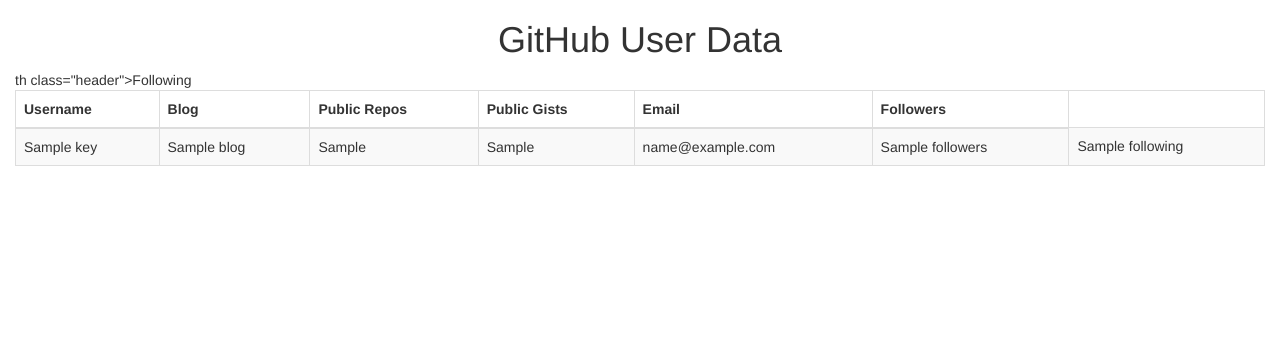
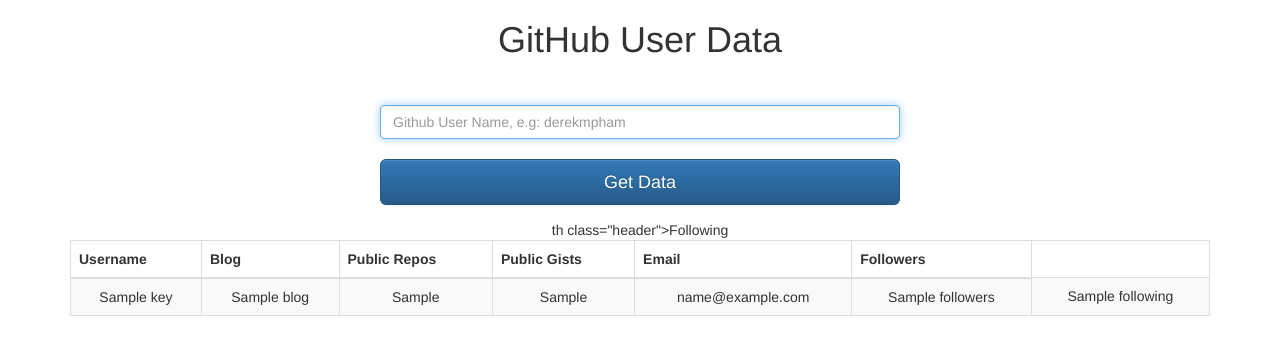
Before and after one commit to derekmpham/querygithubdata, a Django app: template app/templates/app/profile.html in a window 1280 px wide. Shown: the top 355 px of the page. Run offline with Django 3.2, Linux system fonts and the light colour scheme; the template is opened without the code that fills it: most values are stand-ins (such as "Sample title", 1, 10 or a date in 2020); some libraries are stand-ins or nearby versions.

Commit message:
Build form for profile html page

```diff
--- a/app/templates/app/profile.html
+++ b/app/templates/app/profile.html
@@ -9,6 +9,23 @@
 <body>
 	<h1 class="text-center">GitHub User Data</h1>
 	<div class="col-lg-12">
+		<style>
+			.form-signin {
+				max-width: 550px;
+				padding: 15px;
+				margin: 0 auto;
+			}
+		</style>
+
+		<div class="container text-center">
+			<form class="form-signin" id="login_form" method="post" action="/app/profile/">
+				{% csrf_token %}
+
+				<br>
+				<input type="text" name="user" class="form-control" placeholder="Github User Name, e.g: derekmpham" value="" required autofocus>
+				<br>
+				<button class="btn btn-lg btn-primary btn-block" type="submit">Get Data</button>
+			</form>
 			<div class="table-responsive">
 				<table class="table table-bordered table-hover table-striped tablesorter">
 					<thead>
```
Lines whose indentation alone changed are shown as unchanged.
